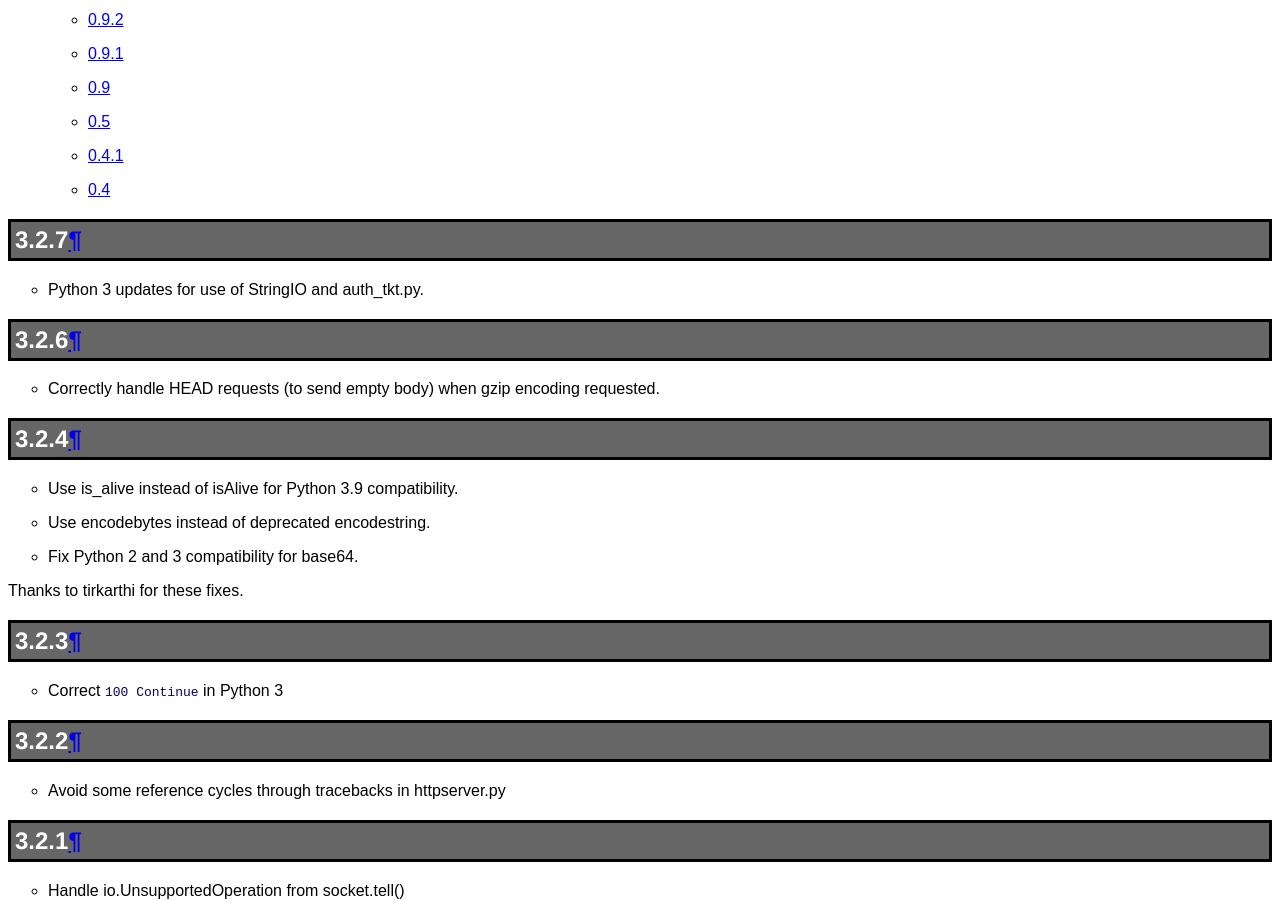
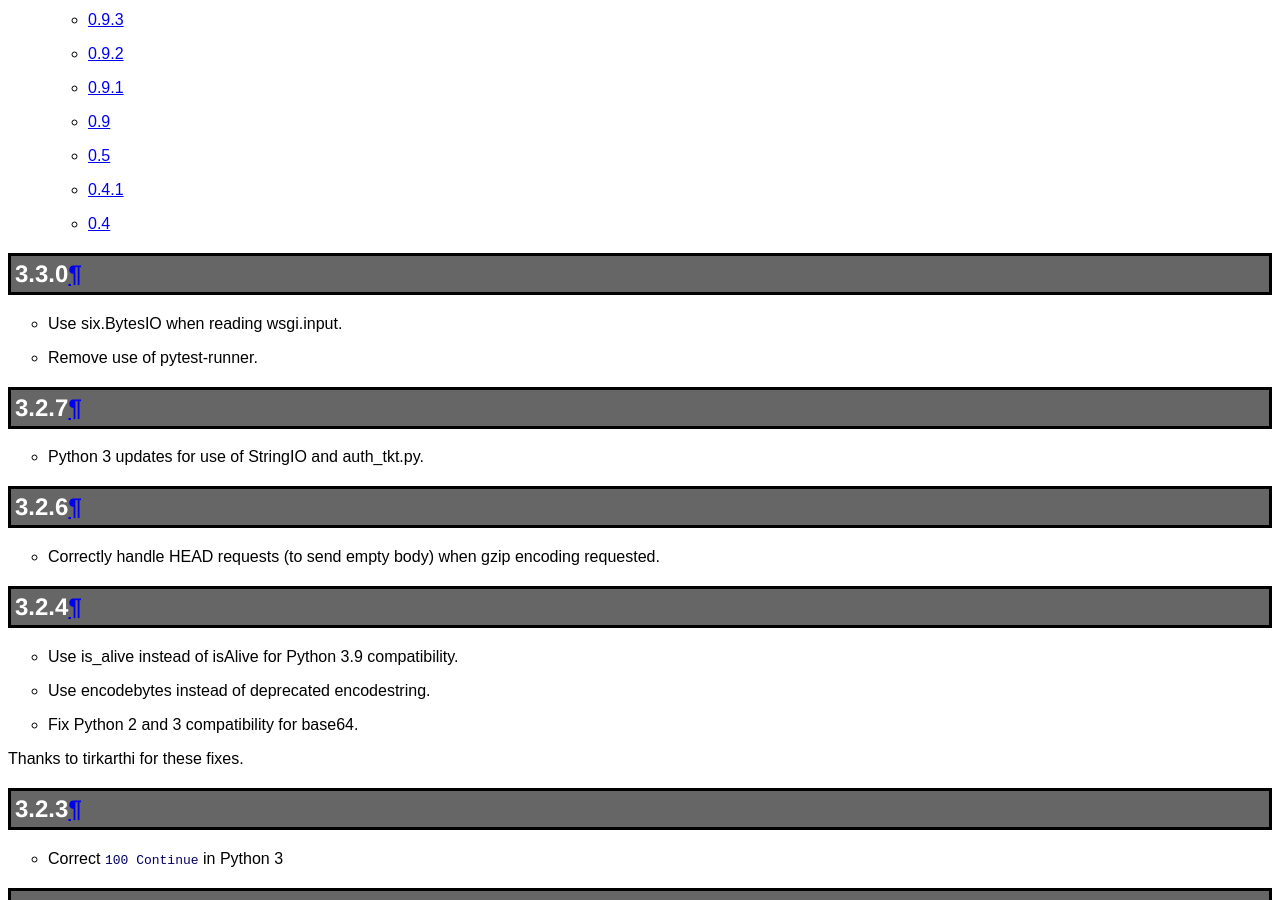
Before and after one commit to pasteorg/paste, a Sphinx documentation site: the page built from docs/news.txt, in a window 1280 px wide and 900 px high, scrolled down 1907 px. Built offline with Sphinx 7.4.7, drawn with Linux system fonts in a browser that asks for light colours.

Commit message:
release 3.3.0

```diff
--- a/docs/news.txt
+++ b/docs/news.txt
@@ -2,6 +2,12 @@
 ====
 
 .. contents::
+
+3.3.0
+-----
+
+* Use six.BytesIO when reading wsgi.input.
+* Remove use of pytest-runner.
 
 3.2.7
 -----
--- a/setup.py
+++ b/setup.py
@@ -12,7 +12,7 @@
 # - git push
 # - python setup.py sdist bdist_wheel upload --sign
 
-__version__ = '3.2.7'
+__version__ = '3.3.0'
 
 from setuptools import setup, find_packages
 import sys, os
```
